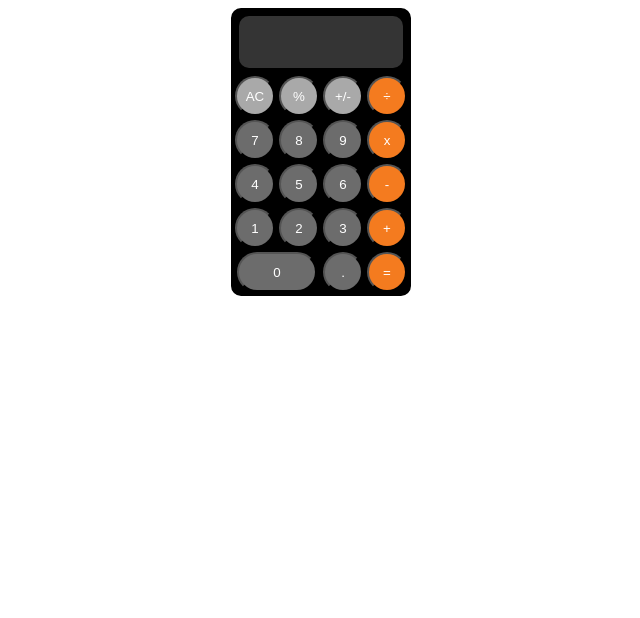
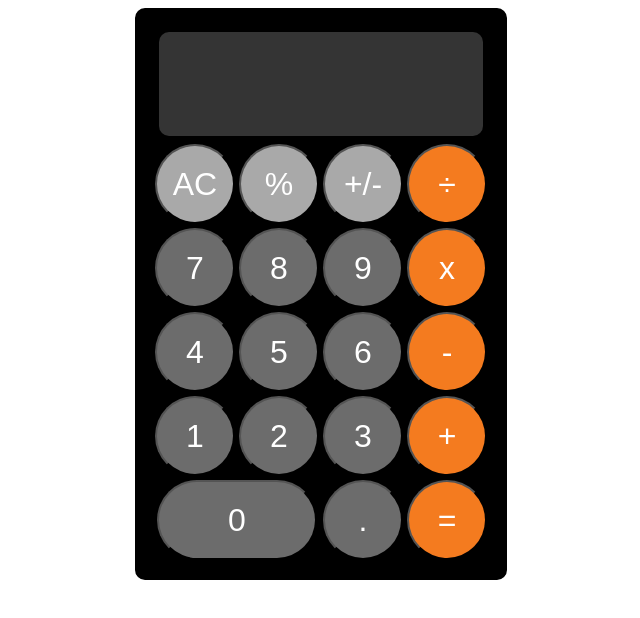
Before and after one commit to dec-gr/calculator, a plain HTML site: page index.html in a window 1280 px wide. Shown: the whole page, without its empty margins (319-959 px from the left). Drawn offline with Linux system fonts and the light colour scheme.

Commit message:
Make it BIGGER

```diff
--- a/style.css
+++ b/style.css
@@ -9,15 +9,16 @@
   background-color: rgb(0, 0, 0);
   border: solid 2px black;
   border-radius: 10px;
+  padding: 16px;
 }
 
 .screen {
   justify-content: flex-end;
   align-items: flex-end;
   display: flex;
-  font-size: 32px;
+  font-size: 70px;
   color: white;
-  height: 52px;
+  height: 104px;
   background-color: rgb(52, 52, 52);
   margin: 6px;
   box-sizing: border-box;
@@ -26,19 +27,21 @@
 
 .row {
   display: flex;
+  flex: auto;
   justify-content: center;
 }
 
 .btn {
-  width: 40px;
-  height: 40px;
+  width: 80px;
+  height: 80px;
   border-radius: 50%;
   color: white;
   margin: 2px;
+  font-size: 32px;
 }
 
 .zeroBtn {
-  width: 80px;
+  width: 160px;
   border-radius: 40px;
   margin-right: 4px;
   margin-left: 4px;
```
